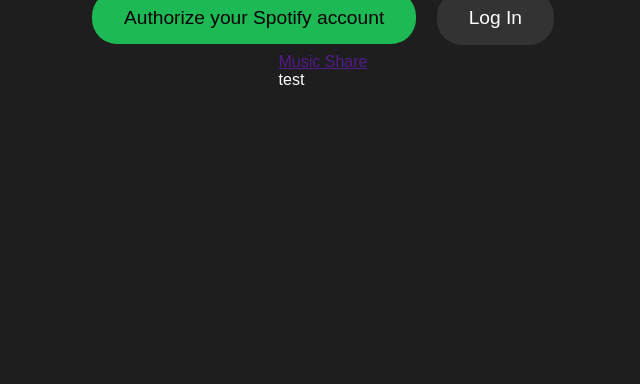
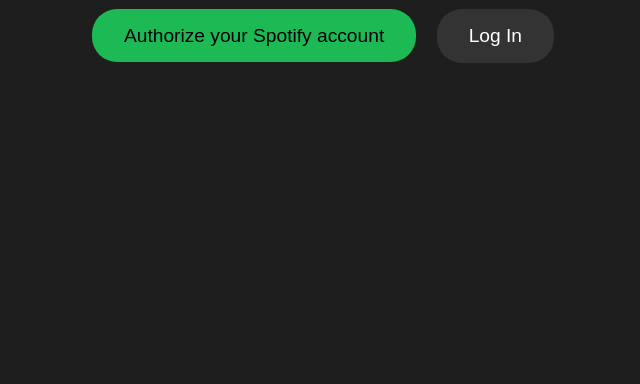
Before and after one commit to xDrewCodes/spotify-share, a website: page public/index.html in a window 1280 px wide. Shown: the part 416-800 px from the top of the page, without its empty margins (317-957 px from the left). Drawn offline with Linux system fonts and the light colour scheme.

Commit message:
login state fix

```diff
--- a/public/index.html
+++ b/public/index.html
@@ -20,7 +20,7 @@
         <a class="button" href="/api/login">Authorize your Spotify account</a>
         <button class="button secondary-button">Log In</button>
     </div>
-    <div id="mainPage" display='none'>
+    <div id="mainPage" style='display: none;'>
         <nav>
             <a href="">Music Share</a>
             <div class="searchBar"></div>
```
